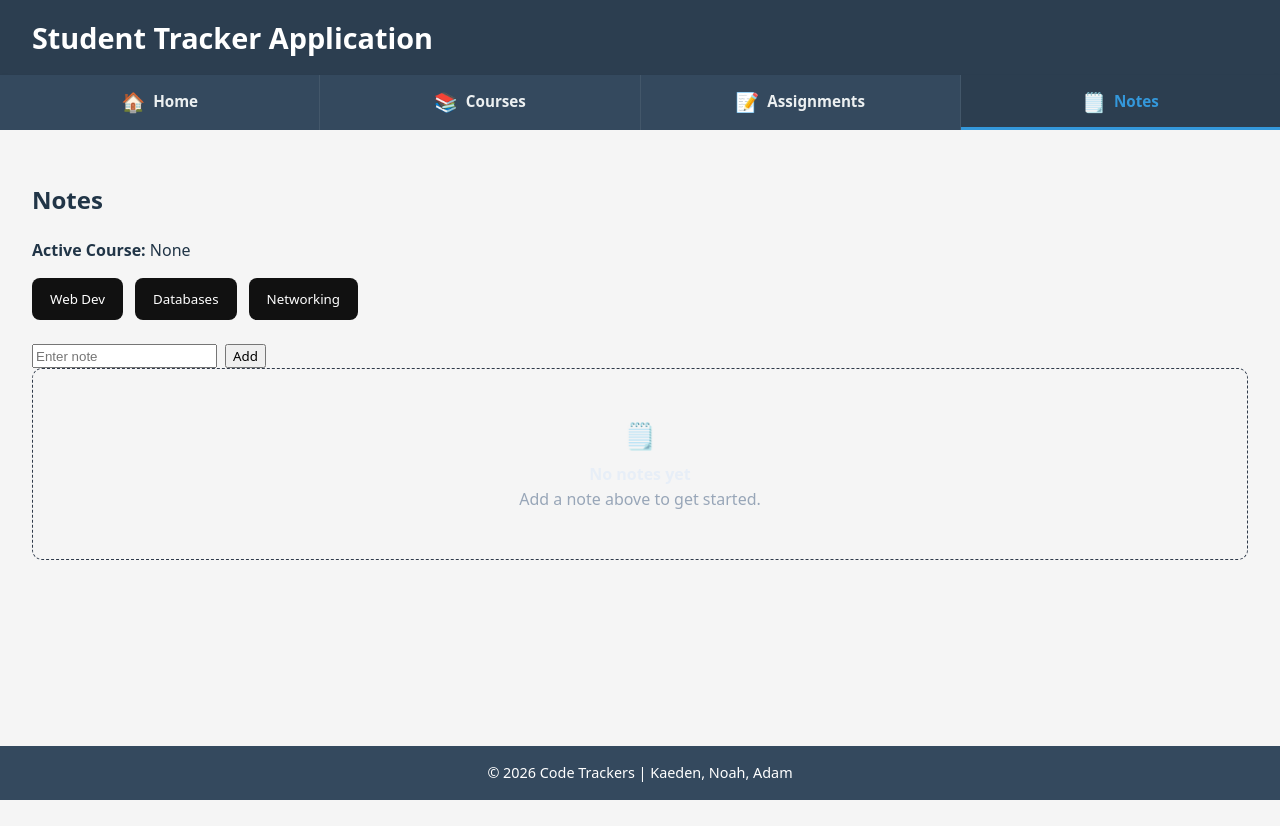
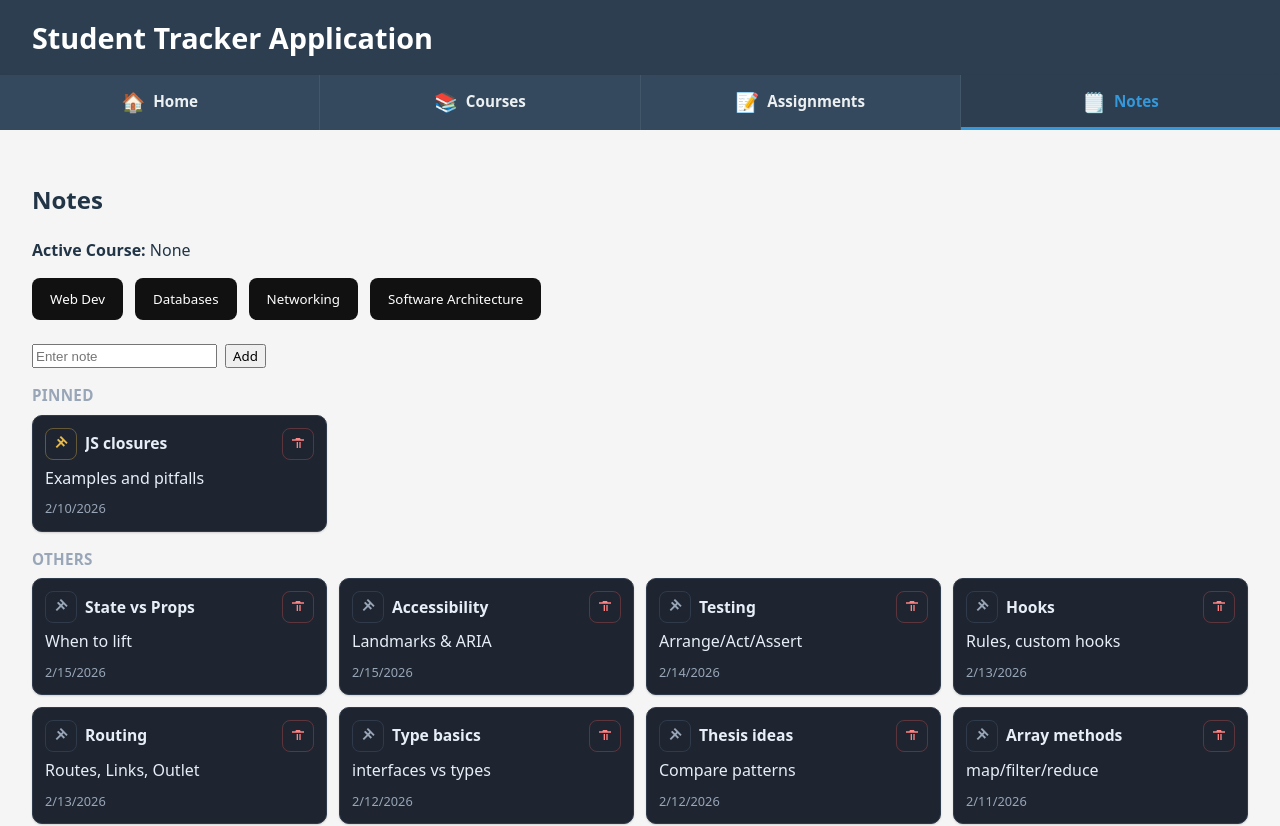
Before and after one commit to NoahPMan/full-stack-dev_student-tracker-api, a React app in the folder frontend/: page /notes in a window 1280 px wide. Shown: the top 826 px of the page. Before the commit the page ends 800 px from the top, so only its background shows below. Built offline with nearby package versions, Linux system fonts and the light colour scheme; the HTML template or start-up script is replaced by a standard one.

Commit message:
Add notes repo-service-hook chain and architecture doc

```diff
--- a/frontend/src/components/CourseSelector.tsx
+++ b/frontend/src/components/CourseSelector.tsx
@@ -3,14 +3,25 @@ import { useCourse } from '../context/CourseContext';
 
 export default function CourseSelector({ showQuickButtons = true }: { showQuickButtons?: boolean }) {
   const { selectedCourseId, setSelectedCourseId } = useCourse();
-  const activeCourse = selectedCourseId ?? 'None';
-  const hasSelectedCourse = activeCourse !== 'None';
-  const courses = ['Web Dev', 'Databases', 'Networking'];
+
+  // Map course IDs to display names
+  const courses = [
+    { id: 'c101', label: 'Web Dev' },
+    { id: 'c102', label: 'Databases' },
+    { id: 'c103', label: 'Networking' },
+    { id: 'c104', label: 'Software Architecture' },
+  ];
+
+  const activeCourse = selectedCourseId;
+  const activeLabel =
+    courses.find((c) => c.id === activeCourse)?.label ?? 'None';
+
+  const hasSelectedCourse = !!activeCourse;
 
   return (
     <section className="course-selector">
       <p className="course-label">
-        <strong>Active Course:</strong> {activeCourse}
+        <strong>Active Course:</strong> {activeLabel}
       </p>
 
       {hasSelectedCourse && (
@@ -26,17 +37,18 @@ export default function CourseSelector({ showQuickButtons = true }: { showQuickB
       {showQuickButtons && (
         <div className="course-buttons">
           {courses.map((course) => {
-            const isActive = activeCourse === course;
+            const isActive = activeCourse === course.id;
+
             return (
               <button
-                key={course}
+                key={course.id}
                 type="button"
                 className={`course-button${isActive ? ' active' : ''}`}
-                onClick={() => setSelectedCourseId(course)}
+                onClick={() => setSelectedCourseId(course.id)}
                 aria-pressed={isActive}
                 disabled={isActive}
               >
-                {course}
+                {course.label}
               </button>
             );
           })}
--- /dev/null
+++ b/frontend/src/hooks/useNotes.ts
@@ -0,0 +1,79 @@
+/**
+ * useNotes (presentation hook)
+ * UI friendly wrapper around the Notes feature
+ * Handles loading and error state, and exposes simple actions for the page to call
+ * Calls the service layer so business rules stay out of components
+ */
+import { useEffect, useMemo, useState } from "react";
+import type { Note } from "../types/Note";
+import {
+  addNote,
+  fetchAllNotes,
+  filterAndSortNotes,
+  removeNote,
+  togglePin,
+} from "../services/notesService";
+
+export function useNotes(opts?: { courseId?: string }) {
+  const [all, setAll] = useState<Note[]>([]);
+  const [loading, setLoading] = useState(false);
+  const [error, setError] = useState<string | undefined>(undefined);
+
+  const courseId = opts?.courseId;
+
+  useEffect(() => {
+    let cancelled = false;
+
+    (async () => {
+      setLoading(true);
+      setError(undefined);
+
+      try {
+        const items = await fetchAllNotes();
+        if (!cancelled) setAll(items);
+      } catch {
+        if (!cancelled) setError("Failed to load notes");
+      } finally {
+        if (!cancelled) setLoading(false);
+      }
+    })();
+
+    return () => {
+      cancelled = true;
+    };
+  }, []);
+
+  const list = useMemo(() => {
+    return filterAndSortNotes(all, { courseId });
+  }, [all, courseId]);
+
+  async function refresh() {
+    setAll(await fetchAllNotes());
+  }
+
+  return {
+    loading,
+    error,
+    list,
+    total: all.length,
+
+    async add(note: Note) {
+      await addNote(note);
+      await refresh();
+    },
+
+    async remove(id: string) {
+      await removeNote(id);
+      await refresh();
+    },
+
+    async togglePin(id: string) {
+      await togglePin(id);
+      await refresh();
+    },
+
+    refresh,
+  };
+}
+
+export type UseNotesApi = ReturnType<typeof useNotes>;
--- a/frontend/src/pages/Notes.tsx
+++ b/frontend/src/pages/Notes.tsx
@@ -1,61 +1,39 @@
-// src/pages/Notes.tsx
-import { useEffect, useMemo, useState } from 'react';
-import CourseSelector from '../components/CourseSelector';
-import NoteForm from '../components/notes/NoteForm';
-import NoteList from '../components/notes/NoteList';
-import type { Note } from '../types/Note';
-
-const STORAGE_KEY = 'student-tracker-notes';
+/**
+ * Notes page (UI layer)
+ * Uses the Notes architecture chain:
+ * useNotes (hook) -> notesService (business rules) -> notesRepository (data + test data)
+ * This keeps the page focused on rendering and wiring up events, not data logic
+ */
+import CourseSelector from "../components/CourseSelector";
+import NoteForm from "../components/notes/NoteForm";
+import NoteList from "../components/notes/NoteList";
+import { useCourse } from "../context/CourseContext";
+import { useNotes } from "../hooks/useNotes";
 
 export default function Notes() {
-  const [notes, setNotes] = useState<Note[]>(() => {
-    try {
-      const raw = localStorage.getItem(STORAGE_KEY);
-      if (!raw) return [];
-      const parsed = JSON.parse(raw);
-      return Array.isArray(parsed) ? (parsed as Note[]) : [];
-    } catch {
-      return [];
-    }
+  const { selectedCourseId } = useCourse();
+  const { loading, error, list, add, remove, togglePin } = useNotes({
+    courseId: selectedCourseId,
   });
-
-  useEffect(() => {
-    try {
-      localStorage.setItem(STORAGE_KEY, JSON.stringify(notes));
-    } catch { }
-  }, [notes]);
-
-  const addNote = (note: Note) => setNotes((prev) => [...prev, note]);
-  const removeNote = (id: string) => setNotes((prev) => prev.filter((n) => n.id !== id));
-  const togglePin = (id: string) =>
-    setNotes((prev) => prev.map((n) => (n.id === id ? { ...n, pinned: !n.pinned } : n)));
-
-  const displayNotes = useMemo(() => {
-    const pinned = notes.filter((n) => !!n.pinned);
-    const unpinned = notes.filter((n) => !n.pinned);
-    return [...pinned, ...unpinned];
-  }, [notes]);
 
   return (
     <div>
-    <h2>Notes </h2>
+      <h2>Notes</h2>
 
-    < div style = {{ marginBottom: '1.5rem' }
-}>
-  {/* T.4: reads/writes selected course via CourseContext; no props */ }
-  < CourseSelector showQuickButtons />
+      <div style={{ marginBottom: "1.5rem" }}>
+        <CourseSelector showQuickButtons />
+      </div>
+
+      <div style={{ marginTop: "0.75rem" }}>
+        <NoteForm onAdd={add} />
+      </div>
+
+      {loading && <p>Loading notes...</p>}
+      {error && <p style={{ color: "crimson" }}>{error}</p>}
+
+      {!loading && !error && (
+        <NoteList notes={list} onRemove={remove} onTogglePin={togglePin} />
+      )}
     </div>
-
-    < div style = {{ marginTop: '0.75rem' }}>
-      {/* onAdd belongs to NoteForm (the child), not the Notes page */ }
-      < NoteForm onAdd = { addNote } />
-        </div>
-
-        < NoteList
-notes = { displayNotes }
-onRemove = { removeNote }
-onTogglePin = { togglePin }
-  />
-  </div>
   );
 }
--- /dev/null
+++ b/frontend/src/repositories/notesRepository.ts
@@ -0,0 +1,62 @@
+/**
+ * notesRepository (data layer)
+ * In memory CRUD repo backed by notesTestData for now
+ */
+import type { Repository } from "./baseRepository";
+import type { Note } from "../types/Note";
+import { notesTestData } from "../data/notes.testdata";
+
+let data: Note[] = [...notesTestData];
+
+const delay = <T,>(v: T, ms = 100) => new Promise<T>((r) => setTimeout(() => r(v), ms));
+
+export const notesRepository: Repository<Note> = {
+  async list() {
+    return delay([...data]);
+  },
+
+  async get(id) {
+    return delay(data.find((n) => n.id === id));
+  },
+
+  async create(input) {
+    const now = new Date().toISOString();
+
+    const id =
+      input.id ?? `n${((Math.random() * 1e6) | 0).toString().padStart(6, "0")}`;
+
+    const item: Note = {
+      ...(input as Note),
+      id,
+      createdAt: (input as Note).createdAt ?? now,
+      updatedAt: (input as Note).updatedAt,
+      pinned: (input as Note).pinned ?? false,
+      body: (input as Note).body ?? "",
+      title: (input as Note).title ?? "",
+      courseId: (input as Note).courseId ?? "",
+    };
+
+    data = [item, ...data];
+    return delay(item);
+  },
+
+  async update(id, patch) {
+    const i = data.findIndex((n) => n.id === id);
+    if (i < 0) return delay(undefined);
+
+    const updated: Note = {
+      ...data[i],
+      ...patch,
+      updatedAt: new Date().toISOString(),
+    };
+
+    data[i] = updated;
+    return delay(updated);
+  },
+
+  async remove(id) {
+    const prev = data.length;
+    data = data.filter((n) => n.id !== id);
+    return delay(data.length < prev);
+  },
+};
--- /dev/null
+++ b/frontend/src/services/notesService.ts
@@ -0,0 +1,48 @@
+/**
+ * notesService (business layer)
+ * All rules for filtering and sorting notes live here
+ * The UI calls the hook, the hook calls this service, and the service calls the repository.
+ */
+import type { Note } from "../types/Note";
+import { notesRepository } from "../repositories/notesRepository";
+
+export async function fetchAllNotes() {
+  return notesRepository.list();
+}
+
+export function filterAndSortNotes(
+  items: Note[],
+  opts: {
+    courseId?: string;
+  },
+) {
+  let out = [...items];
+
+  if (opts.courseId) {
+    out = out.filter((n) => n.courseId === opts.courseId);
+  }
+
+  // Pinned first, then newest first
+  out.sort((a, b) => {
+    const ap = a.pinned ? 1 : 0;
+    const bp = b.pinned ? 1 : 0;
+    if (ap !== bp) return bp - ap;
+    return b.createdAt.localeCompare(a.createdAt);
+  });
+
+  return out;
+}
+
+export async function addNote(note: Note) {
+  return notesRepository.create(note);
+}
+
+export async function removeNote(id: string) {
+  return notesRepository.remove(id);
+}
+
+export async function togglePin(id: string) {
+  const current = await notesRepository.get(id);
+  if (!current) return undefined;
+  return notesRepository.update(id, { pinned: !current.pinned });
+}
```
Also changed, not shown: 1 other file (tests, documents, lock files or other folders).
